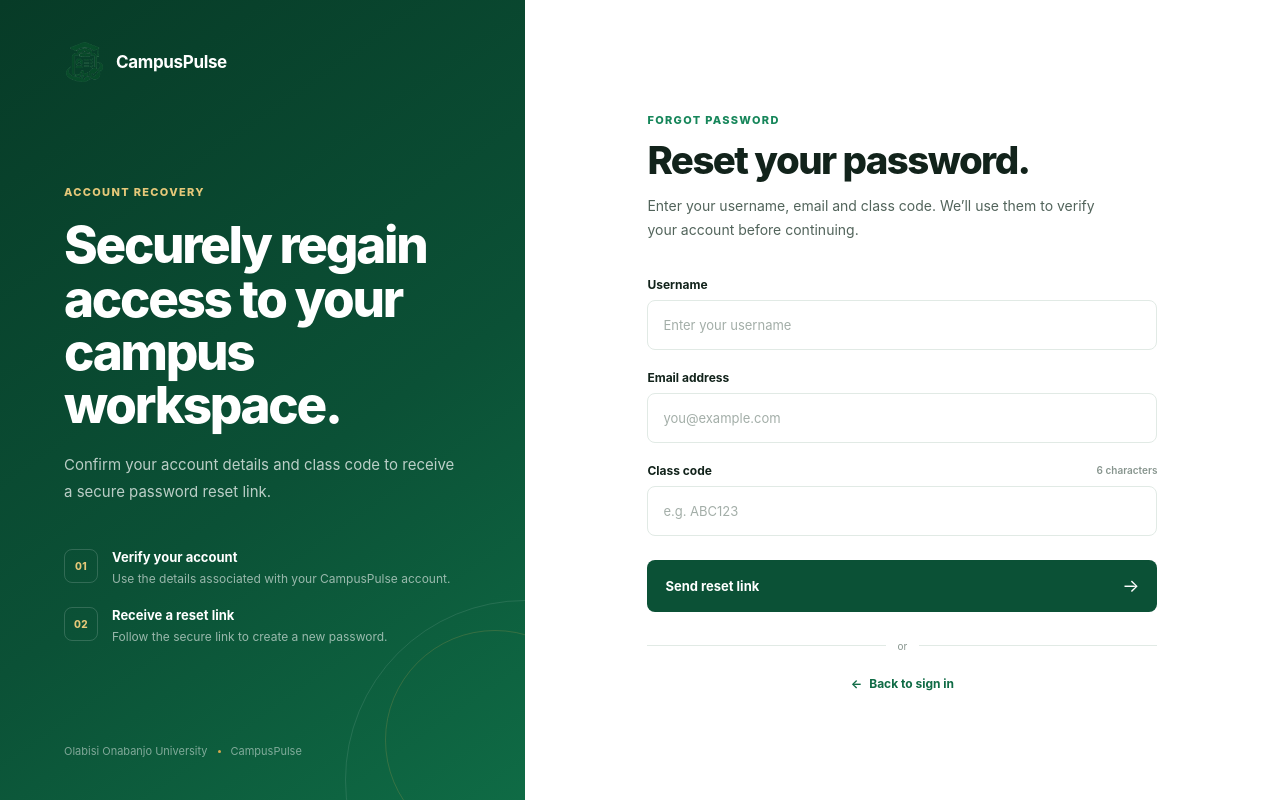
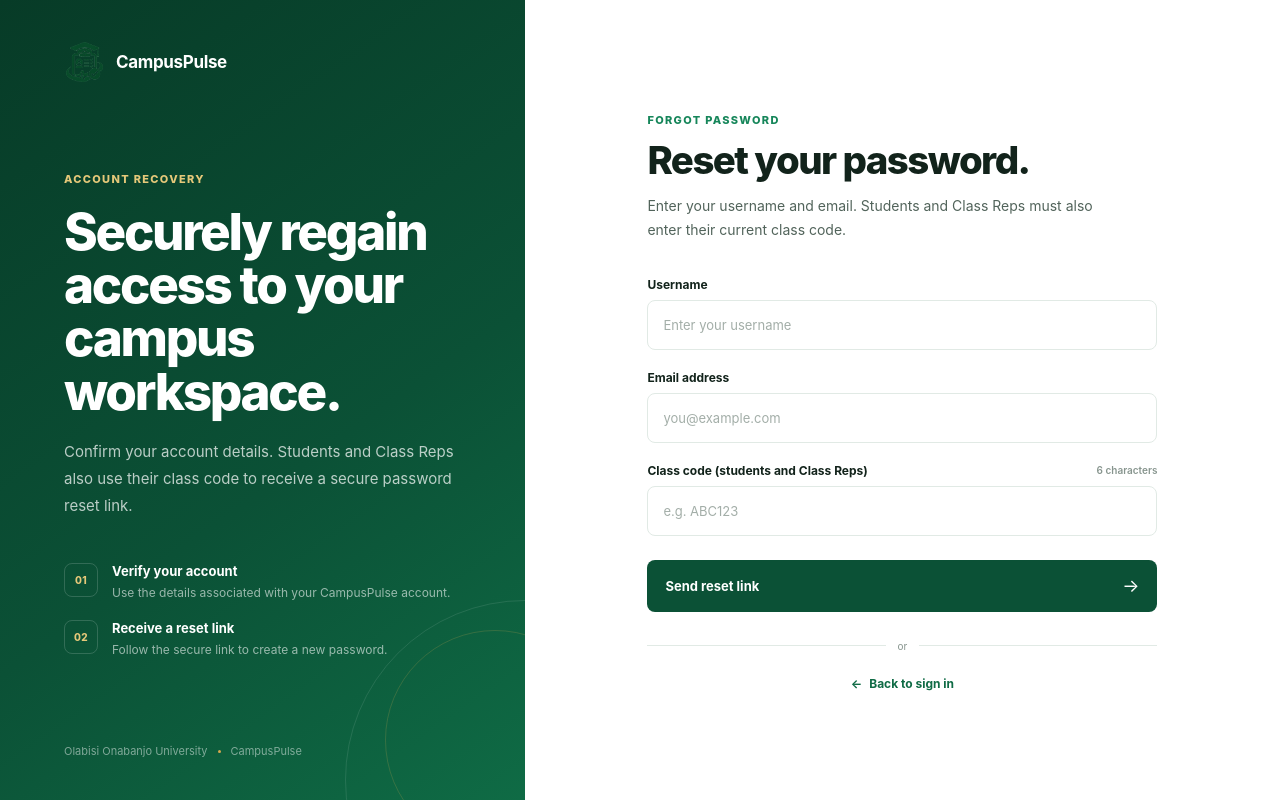
Before and after one commit to nuel01-tech/campusPulse, a React (Vite) app in the folder campus-rep-frontend/: page /forgot-password in a window 1280 px wide. Built offline with nearby package versions, Linux system fonts and the light colour scheme; no server answers.

Commit message:
Make Class Code optional in recovery UI for lecturer accounts

```diff
--- a/campus-rep-frontend/src/pages/ForgotPassword.jsx
+++ b/campus-rep-frontend/src/pages/ForgotPassword.jsx
@@ -69,7 +69,7 @@ function ForgotPassword() {
             </h1>
 
             <p>
-              Confirm your account details and class code to receive
+              Confirm your account details. Students and Class Reps also use their class code to receive
               a secure password reset link.
             </p>
 
@@ -126,8 +126,7 @@ function ForgotPassword() {
               <h2>Reset your password.</h2>
 
               <p>
-                Enter your username, email and class code. We’ll use
-                them to verify your account before continuing.
+                Enter your username and email. Students and Class Reps must also enter their current class code.
               </p>
             </div>
 
@@ -176,7 +175,7 @@ function ForgotPassword() {
               <div className="cp-auth-field">
                 <div className="cp-auth-label-row">
                   <label htmlFor="forgot-class-code">
-                    Class code
+                    Class code (students and Class Reps)
                   </label>
 
                   <span>6 characters</span>
@@ -193,7 +192,6 @@ function ForgotPassword() {
                   }
                   placeholder="e.g. ABC123"
                   maxLength={6}
-                  required
                   autoCapitalize="characters"
                 />
               </div>
```
